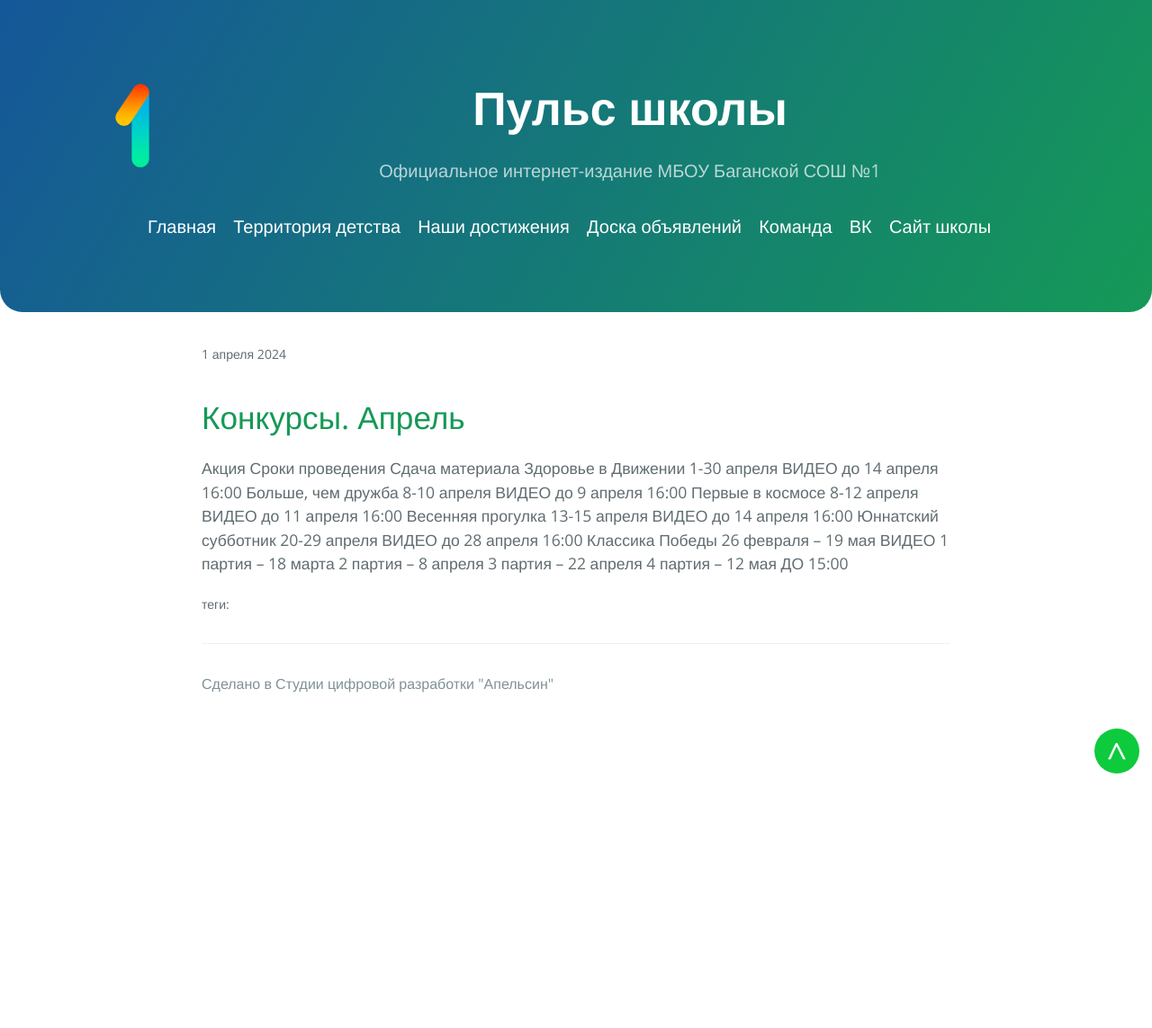
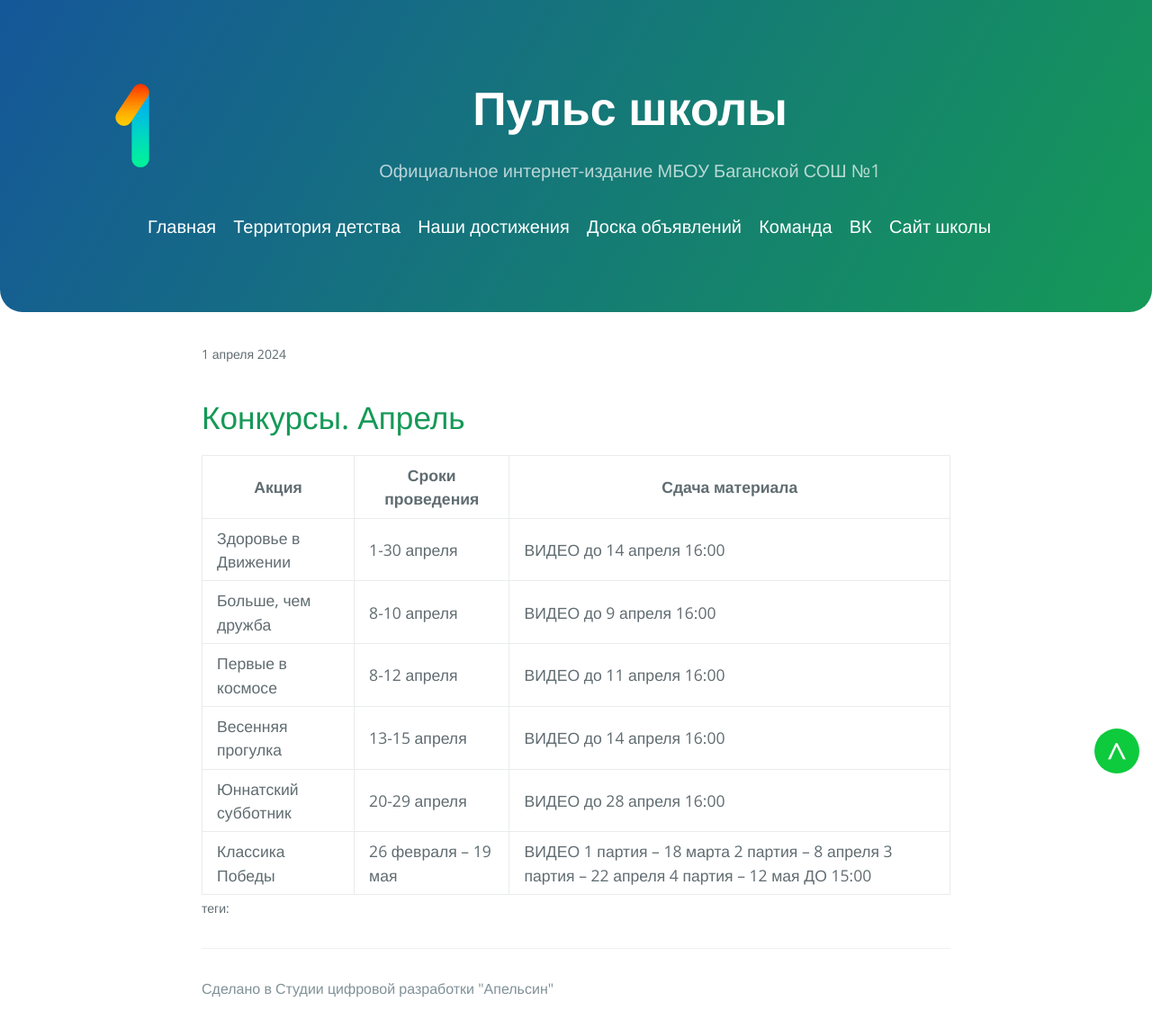
Before and after one commit to 1-sch/1-sch.github.io, a Jekyll site: the page built from _posts/2024-04-01-объявления-1.md, in a window 1280 px wide. Shown: the whole page at 90% size. Built offline with Jekyll 4.4.1, drawn with Linux system fonts in a browser that asks for light colours; before the commit the page ends 900 px from its top, so only the background shows below that; some of the changed lines change nothing that is shown.

Commit message:
Update 2024-04-01-объявления-1.md

```diff
--- a/_posts/2024-04-01-объявления-1.md
+++ b/_posts/2024-04-01-объявления-1.md
@@ -4,21 +4,29 @@ title:  "Конкурсы. Апрель"
 date:   2024-04-01 22:49:29 +0700
 categories: adv
 ---
-Акция        Сроки проведения        Сдача материала
-Здоровье в Движении        1-30 апреля        ВИДЕО
+<table>
+<tr><th>Акция</th><th>Сроки проведения</th><th>Сдача материала</th></tr>
+<tr><td>Здоровье в Движении
+</td><td>1-30 апреля</td><td>ВИДЕО
 до 14 апреля 16:00
-Больше, чем дружба        8-10 апреля        ВИДЕО
+</td></tr>
+<tr><td>Больше, чем дружба</td><td>8-10 апреля</td><td>ВИДЕО
 до 9 апреля 16:00
-Первые в космосе        8-12 апреля        ВИДЕО
+</td></tr>
+<tr><td>Первые в космосе</td><td>8-12 апреля</td><td>ВИДЕО
 до 11 апреля 16:00
-Весенняя прогулка        13-15 апреля        ВИДЕО
+</td></tr>
+<tr><td>Весенняя прогулка</td><td>13-15 апреля</td><td>ВИДЕО
 до 14 апреля 16:00
-Юннатский субботник        20-29 апреля        ВИДЕО
+</td></tr>
+<tr><td>Юннатский субботник</td><td>20-29 апреля</td><td>ВИДЕО
 до 28 апреля 16:00
-Классика Победы        26 февраля
-– 19 мая         ВИДЕО
+</td></tr>
+<tr><td>Классика Победы</td><td>26 февраля
+– 19 мая </td><td>ВИДЕО
 1 партия – 18 марта
 2 партия – 8 апреля
 3 партия – 22 апреля
 4 партия – 12 мая
-ДО 15:00
+ДО 15:00</td></tr>
+</table>
```
